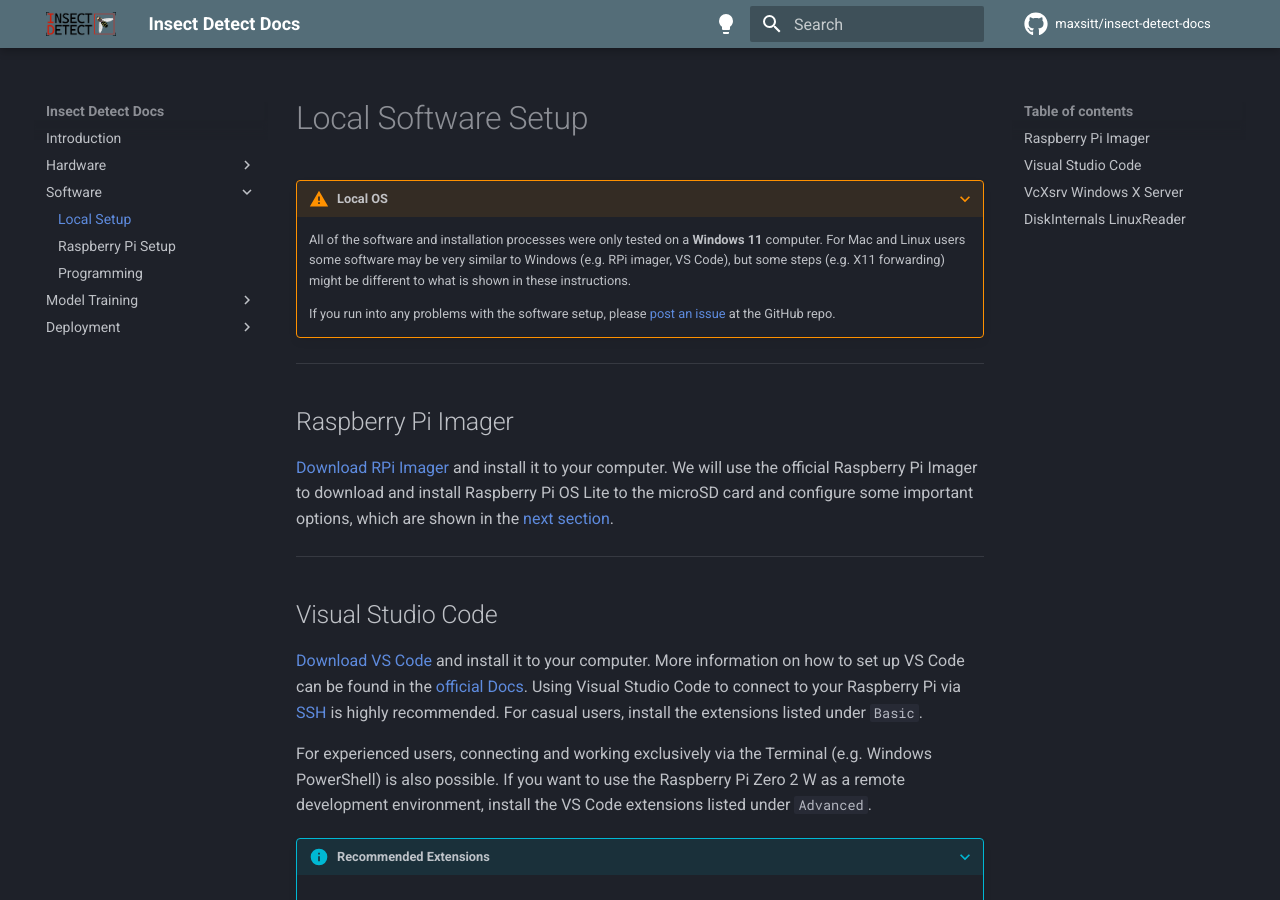
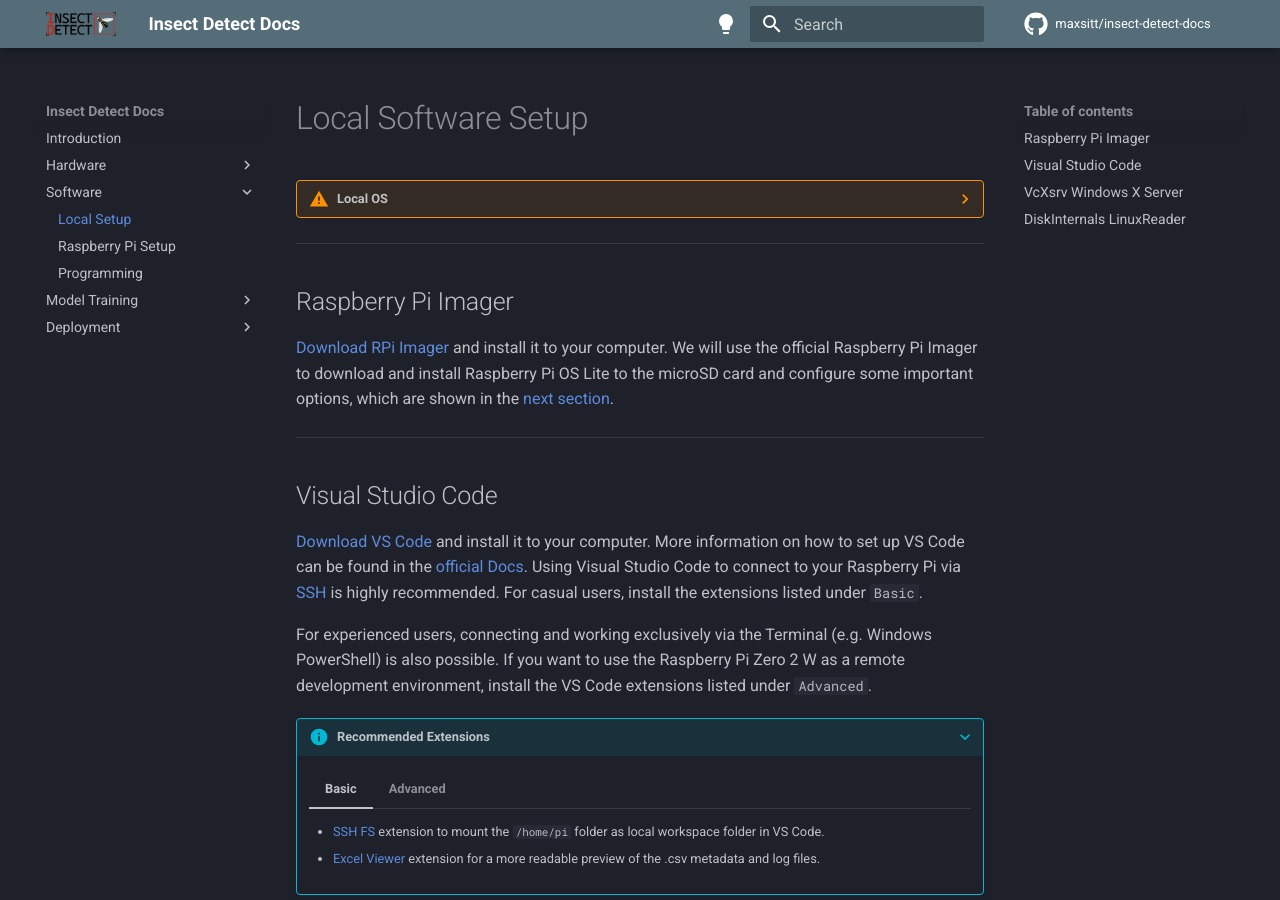
Before and after one commit to maxsitt/insect-detect-docs, an MkDocs documentation site: the page built from docs/software/localsetup.md, in a window 1280 px wide and 900 px high. Built offline with MkDocs 1.6.1 and Material for MkDocs 9.7.7, drawn with Linux system fonts in a browser that asks for light colours; comment, search, counter and statistics services are not loaded.

```diff
--- a/docs/software/localsetup.md
+++ b/docs/software/localsetup.md
@@ -1,6 +1,6 @@
 # Local Software Setup
 
-???+ warning "Local OS"
+??? warning "Local OS"
 
     All of the software and installation processes were only tested on a
     **Windows 11** computer. For Mac and Linux users some software may be very
```
